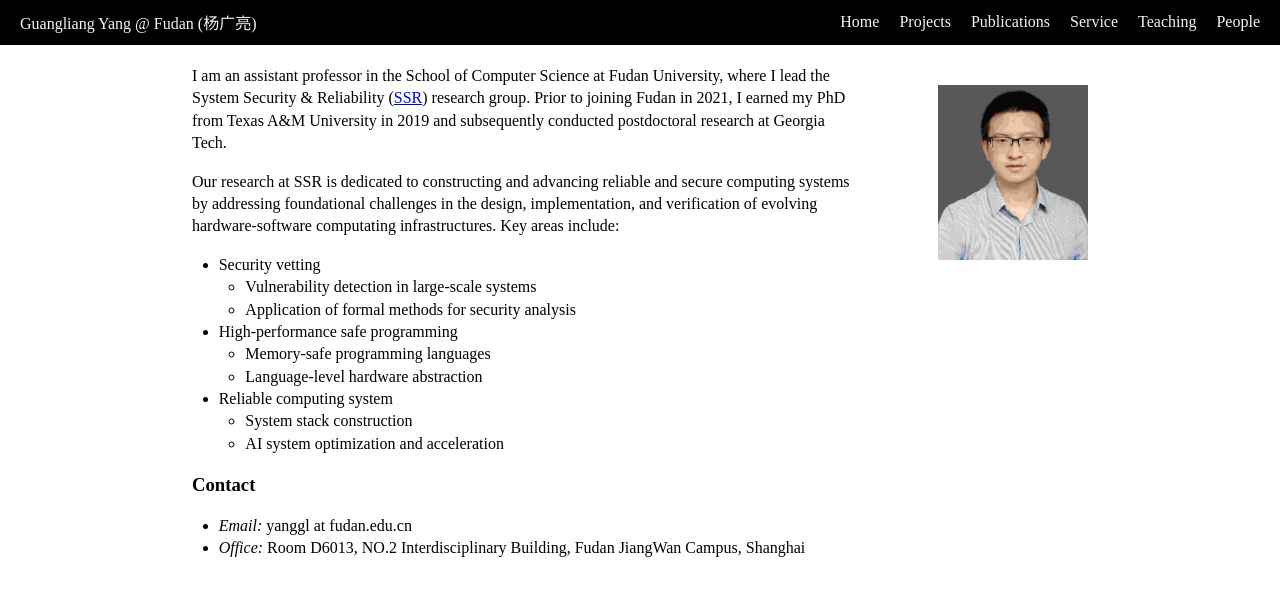
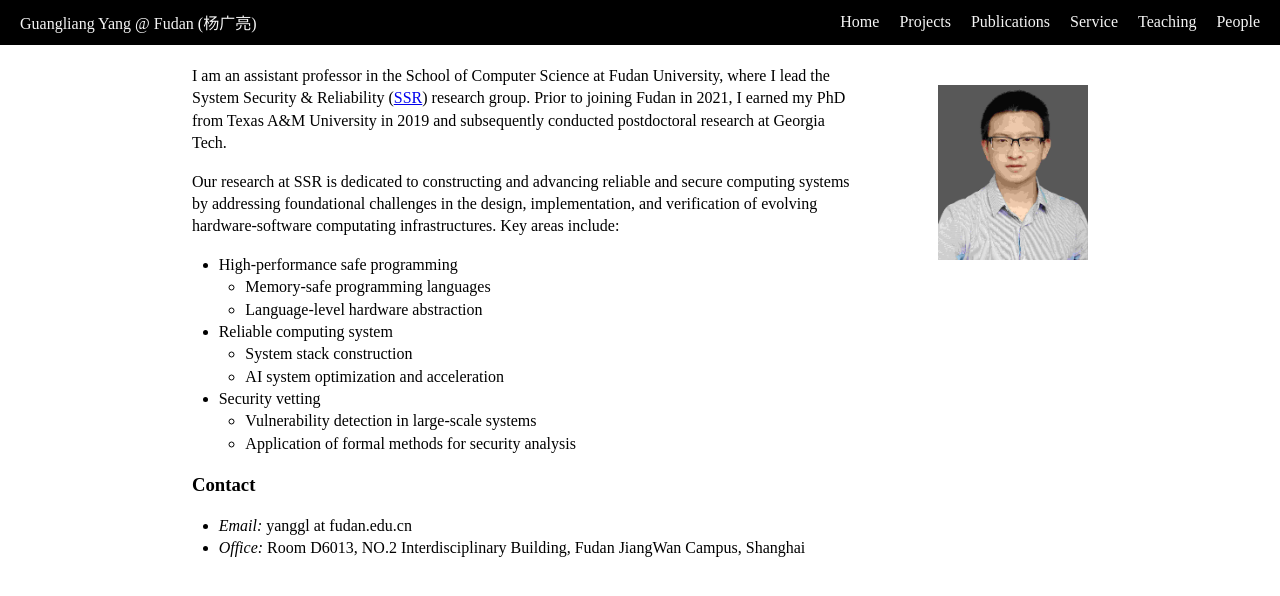
Before and after one commit to yang-guangliang/yang-guangliang.github.io, a Jekyll site: the page built from index.md, in a window 1280 px wide. Shown: the top 596 px of the page. Built offline with Jekyll 4.4.1, drawn with Linux system fonts in a browser that asks for light colours.

Commit message:
Update index.md

```diff
--- a/index.md
+++ b/index.md
@@ -11,15 +11,15 @@ I am an assistant professor in the School of Computer Science at Fudan Universit
 
 Our research at SSR is dedicated to constructing and advancing reliable and secure computing systems by addressing foundational challenges in the design, implementation, and verification of evolving hardware-software computating infrastructures. Key areas include:
 
-- Security vetting
-   - Vulnerability detection in large-scale systems
-   - Application of formal methods for security analysis
 - High-performance safe programming
    - Memory-safe programming languages
    - Language-level hardware abstraction
 - Reliable computing system
    - System stack construction
    - AI system optimization and acceleration
+- Security vetting
+   - Vulnerability detection in large-scale systems
+   - Application of formal methods for security analysis
 
 ### Contact
 
```
